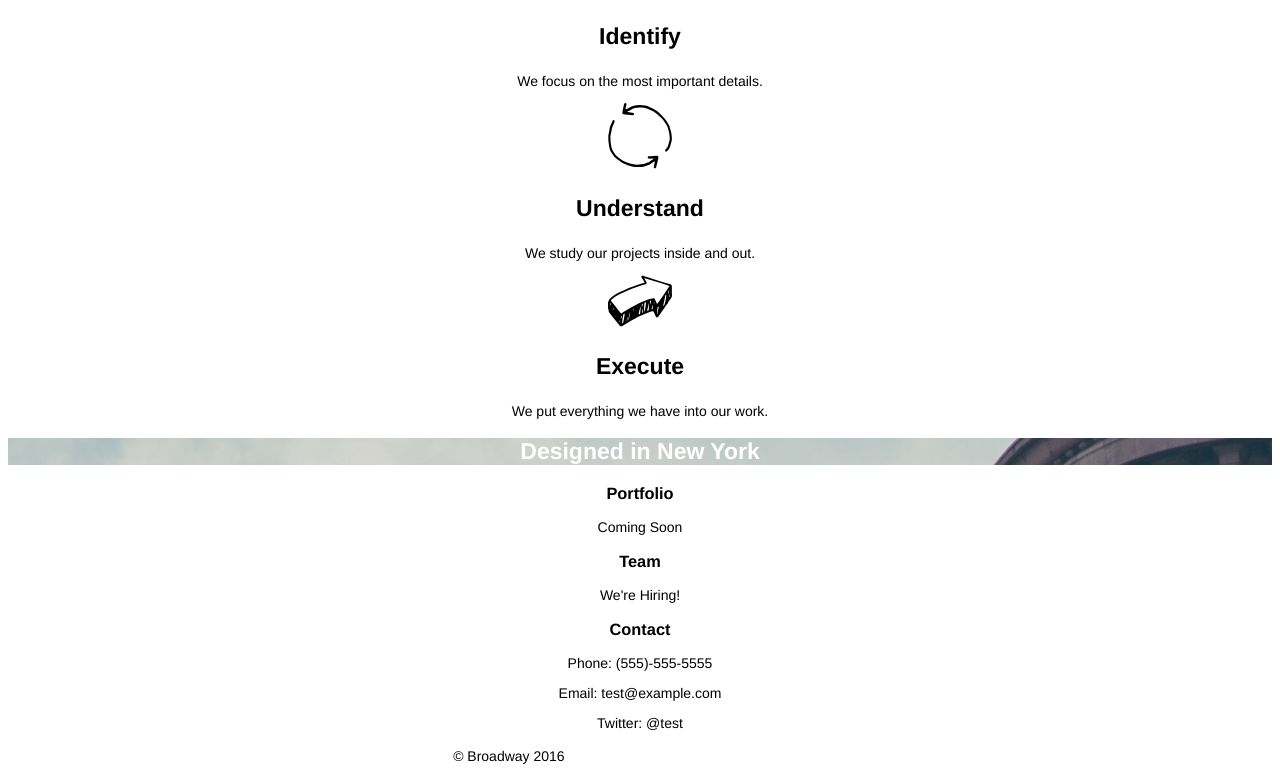
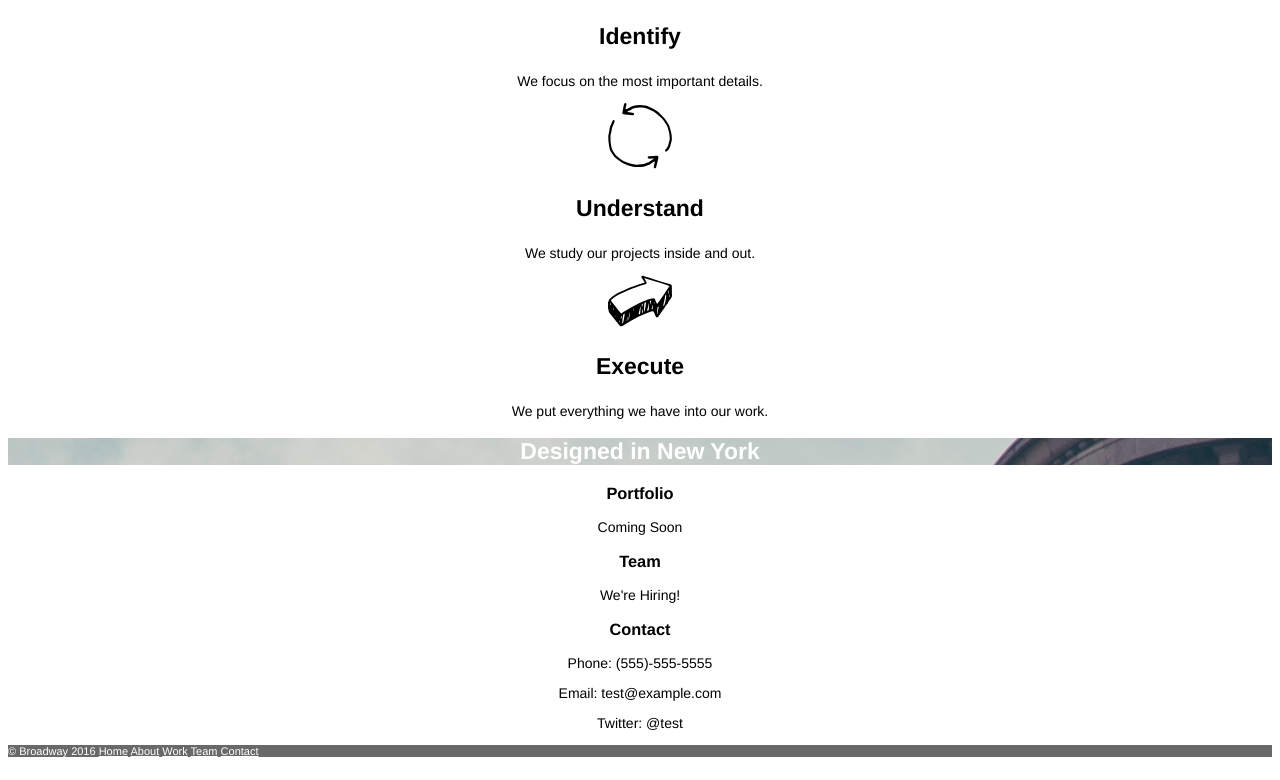
Before and after one commit to maryhysu/broadway, a plain HTML site: page index.html in a window 1280 px wide. Shown: the part 471-1251 px from the top of the page. Drawn offline with Linux system fonts and the light colour scheme.

Commit message:
second draft

```diff
--- a/index.html
+++ b/index.html
@@ -53,14 +53,16 @@
   <p>Twitter: @test</p>
 
 <!--Footer-->
+<div class="footer">
 <p>
   &copy; Broadway 2016
-  <a class="navlink" href="#">Home</a>
-  <a class="navlink" href="#">About</a>
-  <a class="navlink" href="#">Work</a>
-  <a class="navlink" href="#">Team</a>
-  <a class="navlink" href="#">Contact</a>
+  <a class="navlink" id="footlink" href="#">Home</a>
+  <a class="navlink" id="footlink" href="#">About</a>
+  <a class="navlink" id="footlink" href="#">Work</a>
+  <a class="navlink" id="footlink" href="#">Team</a>
+  <a class="navlink" id="footlink" href="#">Contact</a>
 </p>
+</div>
 
   </body>
 </html>
--- a/resources/style.css
+++ b/resources/style.css
@@ -61,3 +61,7 @@ body {
   color: white;
   background-color: dimgray;
 }
+
+#footlink {
+  font-size: 11px;
+}
```
